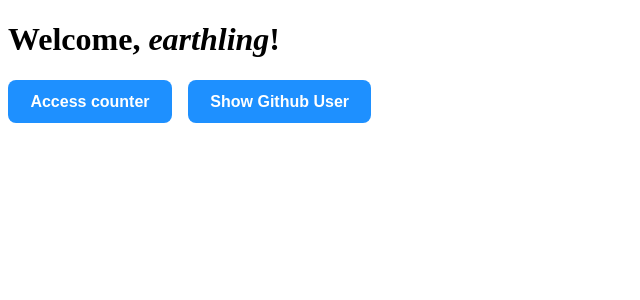
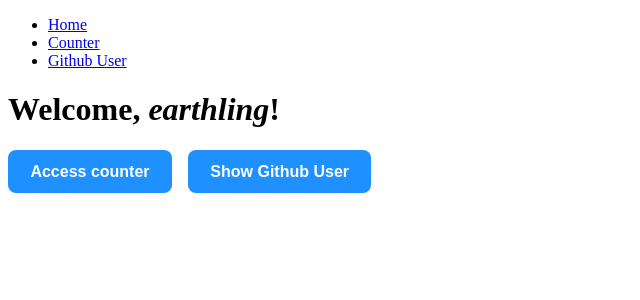
Before and after one commit to amaliacicala/esercizi-react, a React (Create React App) app: page / in a window 1280 px wide. Shown: the top 300 px of the page, without its empty margins (0-640 px from the left). Built offline with nearby package versions, Linux system fonts and the light colour scheme.

Commit message:
feat: add ex. React Router 04

```diff
--- a/src/App.js
+++ b/src/App.js
@@ -1,15 +1,25 @@
 import React from "react";
 import { Welcome } from "./Welcome";
 import { Counter } from "./Counter";
-import { Route, Routes } from "react-router-dom";
+import { Route, Routes, Link } from "react-router-dom";
 import { ShowGithubUser } from "./ShowGithubUser";
 
 export function App() {
     return (
+    <>
+        <div>
+            <ul>
+                <li><Link to="/">Home</Link></li>
+                <li><Link to="/counter">Counter</Link></li>
+                <li><Link to="/users:username">Github User</Link></li>
+            </ul>
+        </div>
+
         <Routes>
             <Route path="/" element={<Welcome name={<em>earthling</em>} />} />
             <Route path="/counter" element={<Counter />} />
             <Route path="users:username" element={<ShowGithubUser />} />
         </Routes>
+    </>
     )
 }
```
Also changed, not shown: 1 other file (tests, documents, lock files or other folders).
